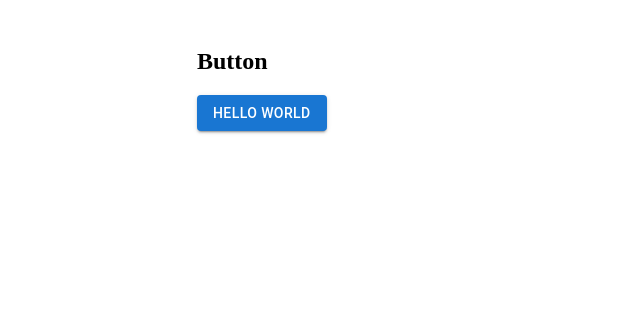
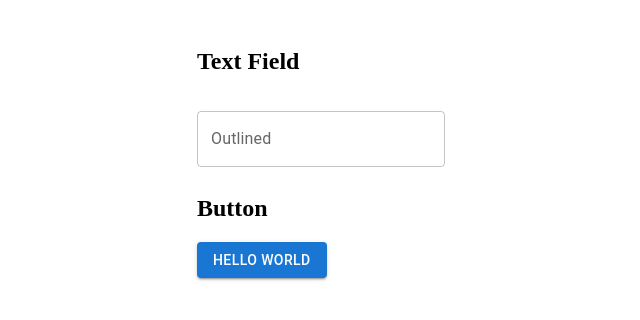
Before and after one commit to ksk1kd/mui-playground, a React (Vite) app: page / in a window 1280 px wide. Shown: the top 320 px of the page, without its empty margins (43-683 px from the left). Built offline with nearby package versions, Linux system fonts and the light colour scheme.

Commit message:
add text field

```diff
--- a/src/App.tsx
+++ b/src/App.tsx
@@ -1,9 +1,26 @@
-import { Button } from '@mui/material'
+import { Button, TextField } from '@mui/material'
+import { useState } from 'react'
 
 function App() {
+  const [input, setInput] = useState('')
+
   return (
     <>
       <div className="container">
+        <section>
+          <h1>Text Field</h1>
+          <TextField
+            id="outlined-basic"
+            label="Outlined"
+            variant="outlined"
+            margin="normal"
+            onChange={(event: React.ChangeEvent<HTMLInputElement>) => {
+              setInput(event.target.value)
+            }}
+          />
+          <p>{input}</p>
+        </section>
+
         <section>
           <h1>Button</h1>
           <Button variant="contained">Hello world</Button>
```
